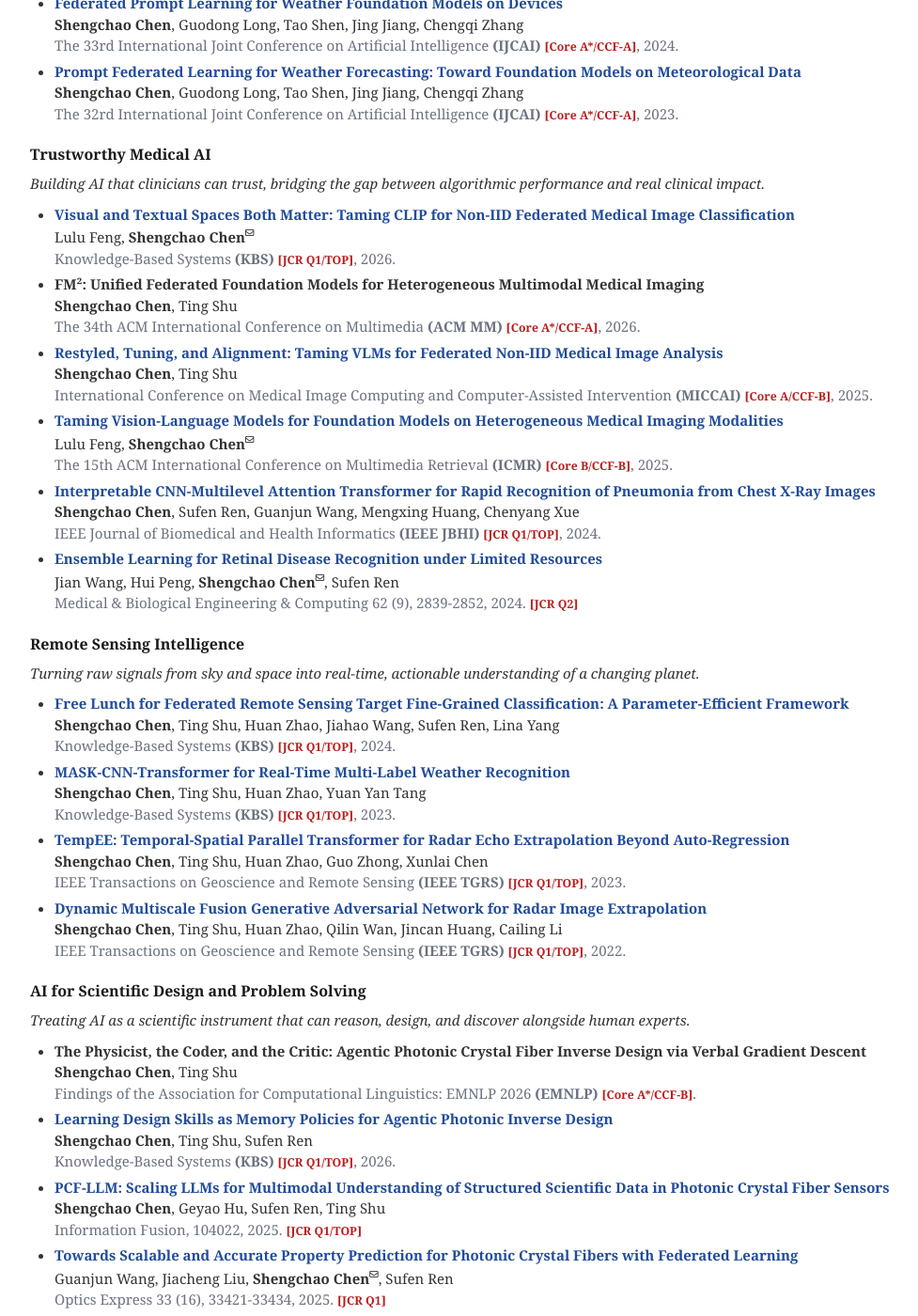
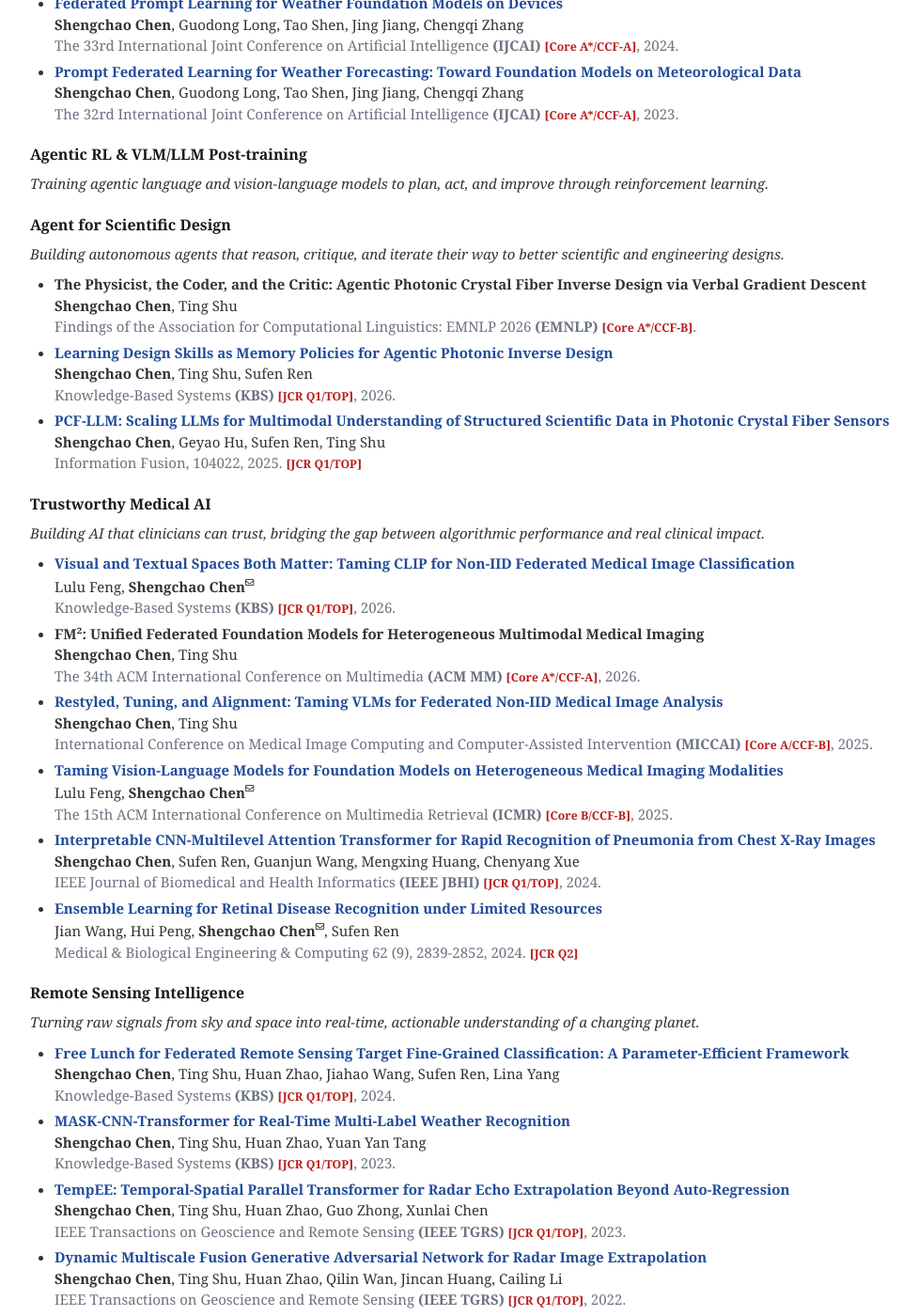
Before and after one commit to shengchaochen82/shengchaochen82.github.io, a Jekyll site: the page built from index.md, in a window 1280 px wide and 1400 px high, scrolled down 1751 px. Shown: the whole window at 94% size, without its empty margins (108-1085 px from the left). Built offline with Jekyll 4.4.1, drawn with Linux system fonts in a browser that asks for light colours; some of the changed text lies outside the part shown.

Commit message:
Content: split Agent for Scientific Design out of ai4science, add empty Agentic RL category, rename ai4science to Early AI for Science Work
Co-Authored-By: Claude Sonnet 5 <noreply@anthropic.com>

```diff
--- a/_data/publications.yml
+++ b/_data/publications.yml
@@ -61,11 +61,11 @@ federated_tsfm:
       bibtex: "https://bib.yliu.me/MICCAI23.txt"
       image: "./assets/img/metepfl.png"
 
-ai4science:
-  title: "AI for Scientific Design and Problem Solving"
-  icon: "fa-flask"
-  color: "#10b981"
-  description: "Treating AI as a scientific instrument that can reason, design, and discover alongside human experts."
+agent_sci_design:
+  title: "Agent for Scientific Design"
+  icon: "fa-robot"
+  color: "#8b5cf6"
+  description: "Building autonomous agents that reason, critique, and iterate their way to better scientific and engineering designs."
   papers:
     - title: "The Physicist, the Coder, and the Critic: Agentic Photonic Crystal Fiber Inverse Design via Verbal Gradient Descent"
       authors: "<strong>Shengchao Chen</strong>, Ting Shu"
@@ -84,6 +84,19 @@ ai4science:
       conference: "Information Fusion, 104022, 2025. <span class='classic-tag'>[JCR Q1/TOP]</span>"
       pdf: "https://www.sciencedirect.com/science/article/pii/S156625352501084X"
 
+agentic_rl:
+  title: "Agentic RL & VLM/LLM Post-training"
+  icon: "fa-brain"
+  color: "#f59e0b"
+  description: "Training agentic language and vision-language models to plan, act, and improve through reinforcement learning."
+  papers: []
+
+ai4science:
+  title: "Early AI for Science Work"
+  icon: "fa-flask"
+  color: "#10b981"
+  description: "Treating AI as a scientific instrument that can reason, design, and discover alongside human experts."
+  papers:
     - title: "Towards Scalable and Accurate Property Prediction for Photonic Crystal Fibers with Federated Learning"
       authors: "Guanjun Wang, Jiacheng Liu, <strong>Shengchao Chen</strong><sup><i class='fa-regular fa-envelope fa-xs'></i></sup>, Sufen Ren"
       conference_short: Optics Express
--- a/_includes/classic_publications.html
+++ b/_includes/classic_publications.html
@@ -1,7 +1,7 @@
 <section class="classic-section" id="publications">
   <h1>Selected Publications &nbsp;<small><a href="https://scholar.google.com/citations?user=9R3tsmUAAAAJ&hl=en" target="_blank">Google Scholar →</a></small></h1>
   <p class="classic-pub-legend"><em>* indicates co-first authorship; <i class="fa-regular fa-envelope fa-xs"></i> indicates corresponding author.</em></p>
-  {% assign pub_order = "federated_tsfm,medical_imaging,remote_sensing,ai4science" | split: "," %}
+  {% assign pub_order = "federated_tsfm,agentic_rl,agent_sci_design,medical_imaging,remote_sensing,ai4science" | split: "," %}
   {% for key in pub_order %}
     {% assign cat = site.data.publications[key] %}
     {% if cat %}
```
